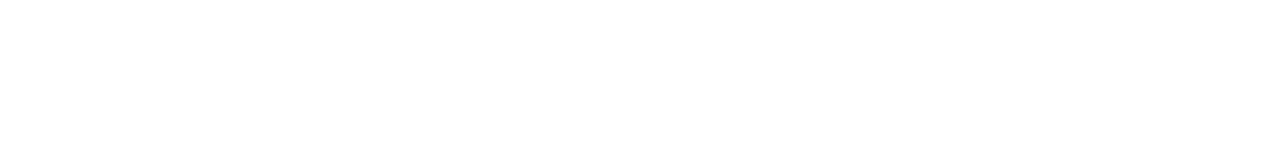
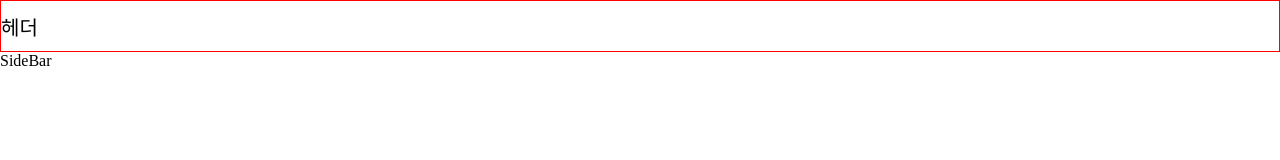
Before and after one commit to Polarvear/Polarvear.github.io, a plain HTML site: page index.html in a window 1280 px wide. Drawn offline with Linux system fonts and the light colour scheme.

Commit message:
header 추가

```diff
--- a/index.html
+++ b/index.html
@@ -5,8 +5,24 @@
     <meta http-equiv="X-UA-Compatible" content="IE=edge">
     <meta name="viewport" content="width=device-width, initial-scale=1.0">
     <title>~내 홈페이지~</title>
+    <style>
+        html, body {
+            margin: 0;
+            padding: 0;
+        }
+        .header {
+            border: 1px solid red;
+            font-size: 20px;
+            height:50px;
+            display: flex;
+            align-items: center;
+        }
+    </style>
 </head>
 <body>
-
+    <header>
+        <div class="header">헤더</div>
+    </header>
+    <div class="sideBar">SideBar</div>
 </body>
 </html>
```
